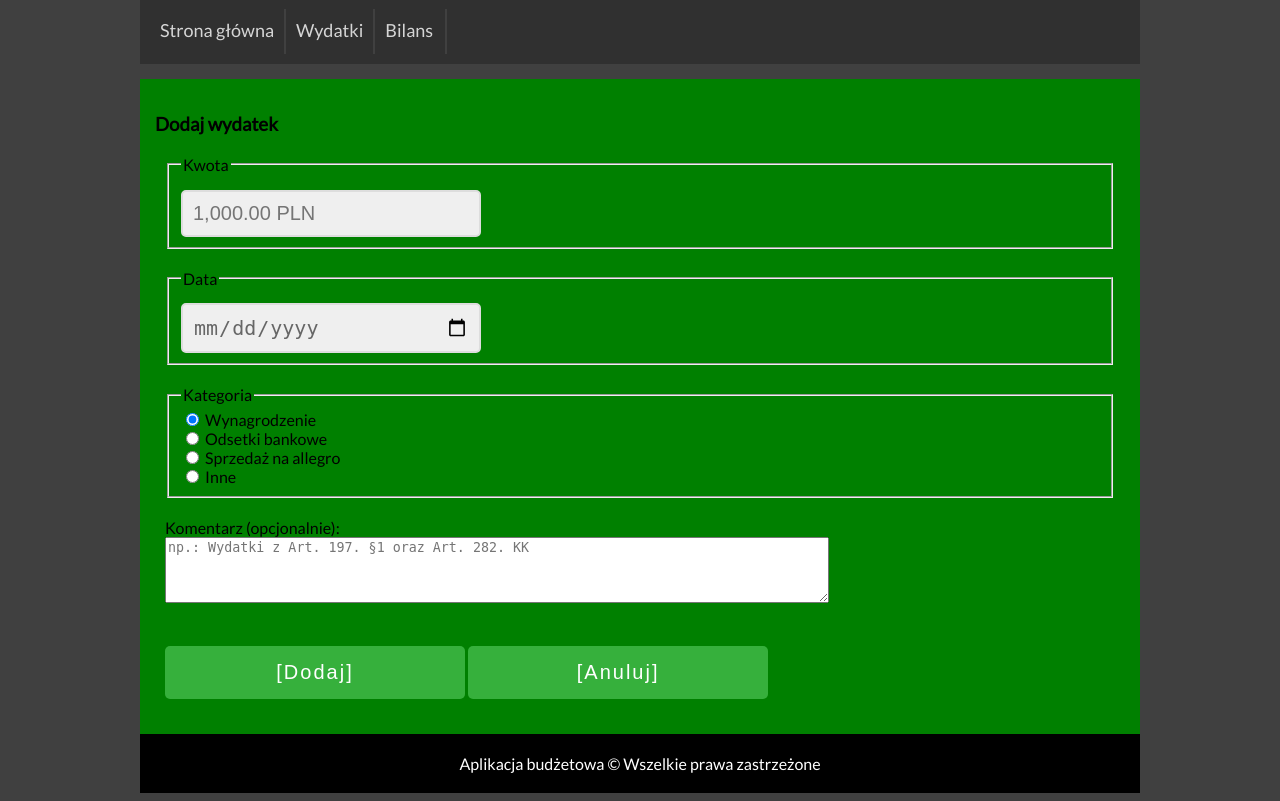
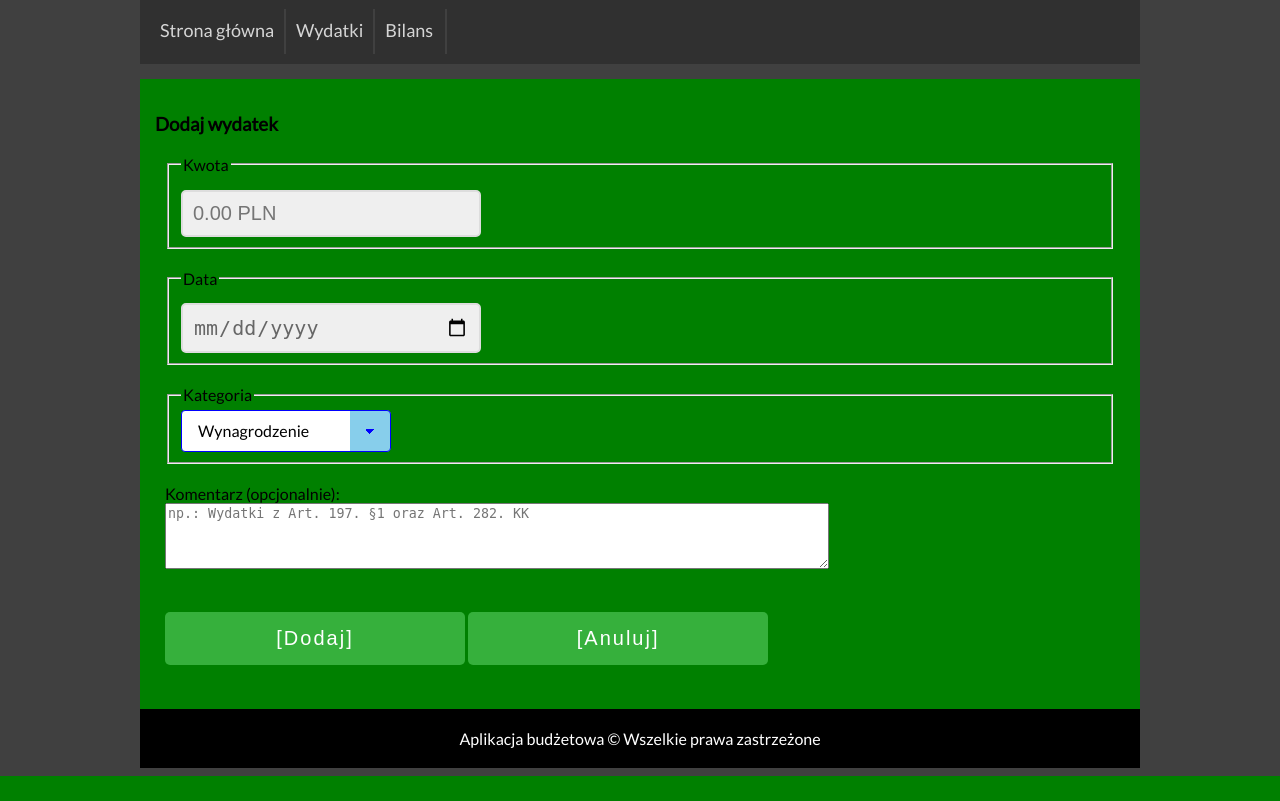
Before and after one commit to insectus/WebPage-BudgetApp, a PHP site: page /expense.html in a window 1280 px wide. Shown: the part 130-931 px from the top of the page. After the commit the page ends 906 px from the top, so only its background shows below. Run offline with PHP 8.4, Linux system fonts and the light colour scheme.

Commit message:
continuing refactoring

```diff
--- a/css/style.css
+++ b/css/style.css
@@ -62,6 +62,7 @@ font-size: 30px;
 }
 
 input[type=text],
+input[type=number],
 input[type=password],
 input[type=email],
 input[type=date]
@@ -78,6 +79,7 @@ input[type=date]
 	margin-top: 10px;
 }
 input[type=text]:focus,
+input[type=number]:focus,
 input[type=password]:focus,
 input[type=email]:focus,
 input[type=date]:focus
--- a/expense.html
+++ b/expense.html
@@ -43,26 +43,30 @@
 					<div class="row">
 						<fieldset>
 							<legend> Kwota </legend>
-							<input type="text" name="currency-field" id="currency-field" value="" data-type="currency" placeholder="1,000.00 PLN" required>
+							<input type="number" name="currency-field" id="currency-field" value="" data-type="currency" placeholder="0.00 PLN" required step="0.01" min="0">
 						</fieldset>
 					</div>
 
 					<div class="row">
 						<fieldset>
 							<legend> Data </legend>
-							<input type="date" id="date" required>
+							<input type="date" id="date" required min="2000-01-01">
 						</fieldset>
 					</div>
 
 					<div class="row">
 						<fieldset>
 							<legend> Kategoria </legend>
-							<div><label><input type="radio" value="1" name="category" checked> Wynagrodzenie</label></div>
-							<div><label><input type="radio" value="2" name="category"> Odsetki bankowe </label></div>
-							<div><label><input type="radio" value="3" name="category"> Sprzedaż na allegro </label></div>
-							<div><label><input type="radio" value="3" name="category"> Inne</label></div>
+								<select class="custom-select" >
+									<option>Wynagrodzenie</option>
+									<option>Odsetki bankowe </option>
+									<option>Sprzedaż na allegro</option>
+									<option> Inne</option>
+								</select>
 						</fieldset>
 					</div>
+
+
 
 					<div class="row">
 						<div><label for="comment"> Komentarz (opcjonalnie): </label></div>
```
